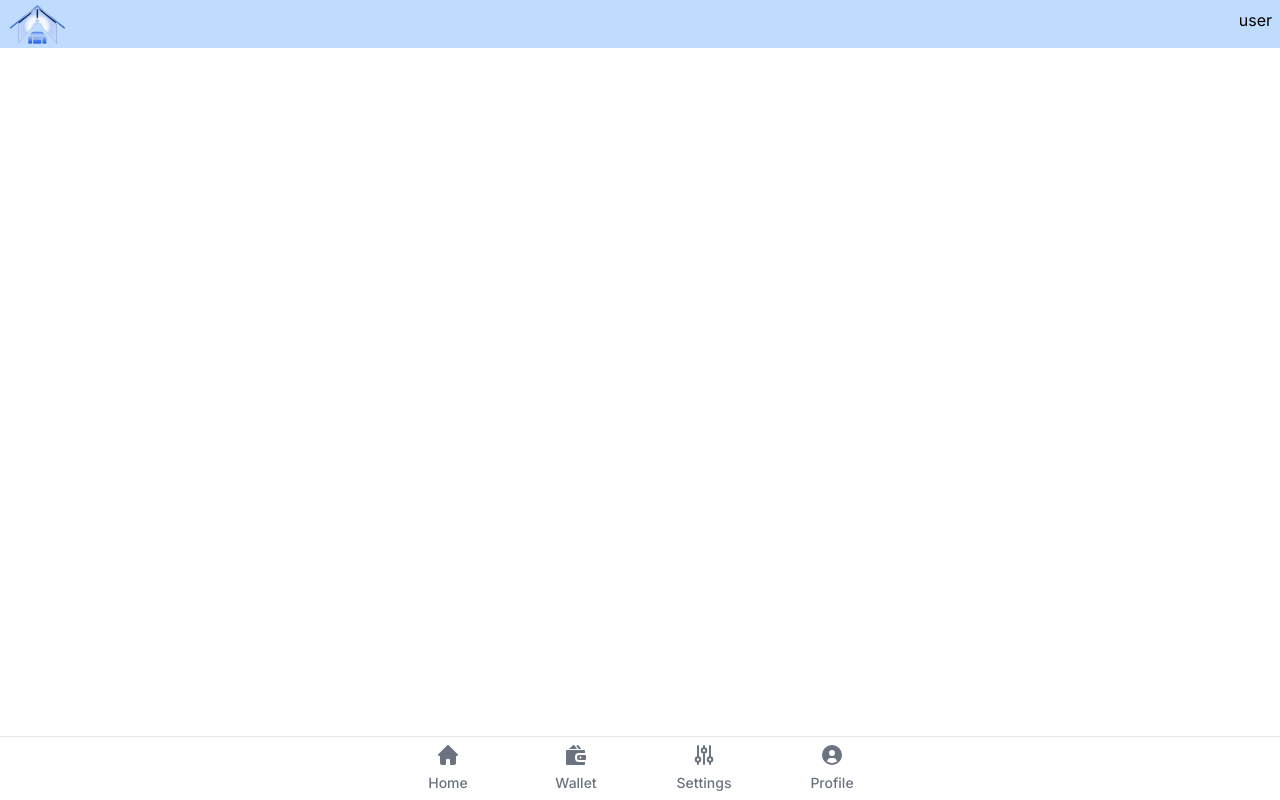
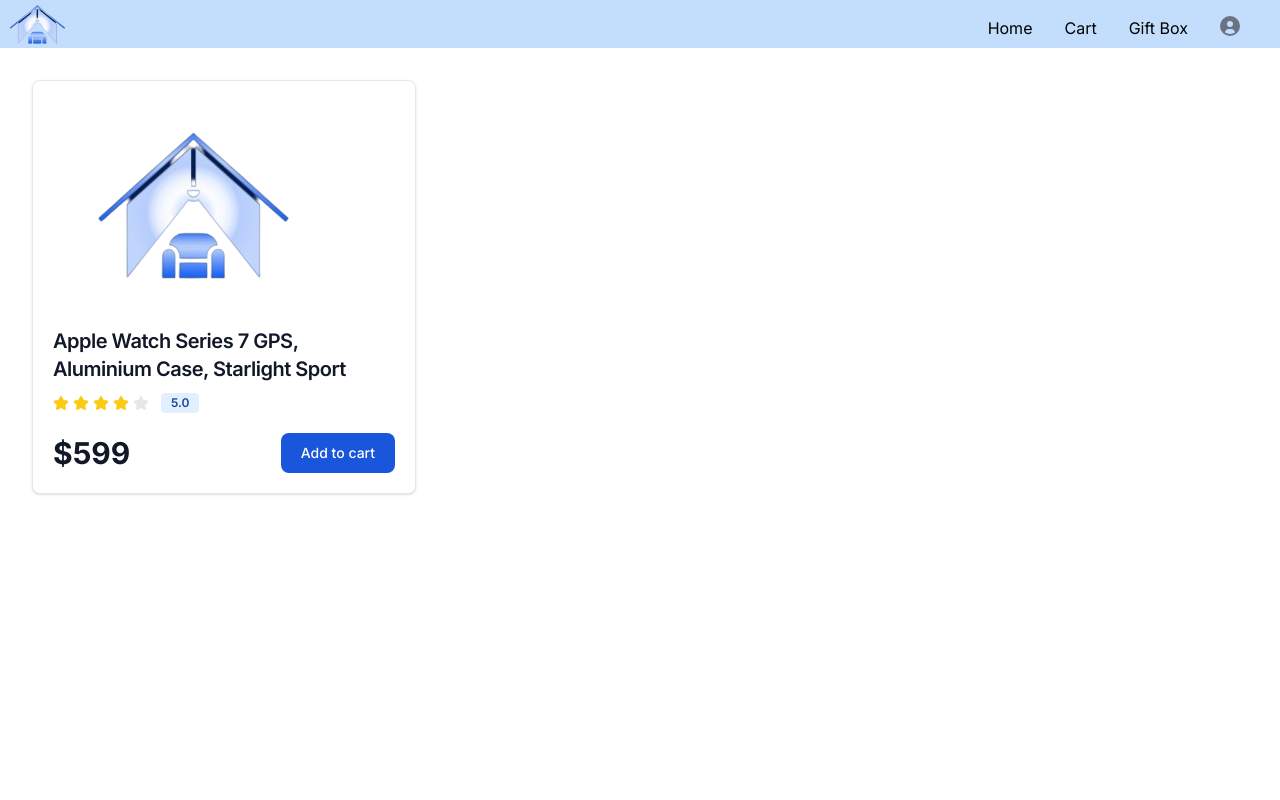
Before and after one commit to rokeowmaster/superstore, a Next.js app: page / in a window 1280 px wide. Built offline with nearby package versions, Linux system fonts and the light colour scheme.

Commit message:
Second commit

```diff
--- a/app/page.js
+++ b/app/page.js
@@ -5,12 +5,49 @@
   return (
     <>
       <Nav />
-      <main className="">
+      <main className="m-8">
+
+
+            <div class="w-full max-w-sm bg-white border border-gray-200 rounded-lg shadow dark:bg-gray-800 dark:border-gray-700">
+                <a href="#">
+                    <img class="p-8 rounded-t-lg" src="/logo.png" alt="product image" />
+                </a>
+                <div class="px-5 pb-5">
+                    <a href="#">
+                        <h5 class="text-xl font-semibold tracking-tight text-gray-900 dark:text-white">Apple Watch Series 7 GPS, Aluminium Case, Starlight Sport</h5>
+                    </a>
+                    <div class="flex items-center mt-2.5 mb-5">
+                        <div class="flex items-center space-x-1 rtl:space-x-reverse">
+                            <svg class="w-4 h-4 text-yellow-300" aria-hidden="true" xmlns="http://www.w3.org/2000/svg" fill="currentColor" viewBox="0 0 22 20">
+                                <path d="M20.924 7.625a1.523 1.523 0 0 0-1.238-1.044l-5.051-.734-2.259-4.577a1.534 1.534 0 0 0-2.752 0L7.365 5.847l-5.051.734A1.535 1.535 0 0 0 1.463 9.2l3.656 3.563-.863 5.031a1.532 1.532 0 0 0 2.226 1.616L11 17.033l4.518 2.375a1.534 1.534 0 0 0 2.226-1.617l-.863-5.03L20.537 9.2a1.523 1.523 0 0 0 .387-1.575Z"/>
+                            </svg>
+                            <svg class="w-4 h-4 text-yellow-300" aria-hidden="true" xmlns="http://www.w3.org/2000/svg" fill="currentColor" viewBox="0 0 22 20">
+                                <path d="M20.924 7.625a1.523 1.523 0 0 0-1.238-1.044l-5.051-.734-2.259-4.577a1.534 1.534 0 0 0-2.752 0L7.365 5.847l-5.051.734A1.535 1.535 0 0 0 1.463 9.2l3.656 3.563-.863 5.031a1.532 1.532 0 0 0 2.226 1.616L11 17.033l4.518 2.375a1.534 1.534 0 0 0 2.226-1.617l-.863-5.03L20.537 9.2a1.523 1.523 0 0 0 .387-1.575Z"/>
+                            </svg>
+                            <svg class="w-4 h-4 text-yellow-300" aria-hidden="true" xmlns="http://www.w3.org/2000/svg" fill="currentColor" viewBox="0 0 22 20">
+                                <path d="M20.924 7.625a1.523 1.523 0 0 0-1.238-1.044l-5.051-.734-2.259-4.577a1.534 1.534 0 0 0-2.752 0L7.365 5.847l-5.051.734A1.535 1.535 0 0 0 1.463 9.2l3.656 3.563-.863 5.031a1.532 1.532 0 0 0 2.226 1.616L11 17.033l4.518 2.375a1.534 1.534 0 0 0 2.226-1.617l-.863-5.03L20.537 9.2a1.523 1.523 0 0 0 .387-1.575Z"/>
+                            </svg>
+                            <svg class="w-4 h-4 text-yellow-300" aria-hidden="true" xmlns="http://www.w3.org/2000/svg" fill="currentColor" viewBox="0 0 22 20">
+                                <path d="M20.924 7.625a1.523 1.523 0 0 0-1.238-1.044l-5.051-.734-2.259-4.577a1.534 1.534 0 0 0-2.752 0L7.365 5.847l-5.051.734A1.535 1.535 0 0 0 1.463 9.2l3.656 3.563-.863 5.031a1.532 1.532 0 0 0 2.226 1.616L11 17.033l4.518 2.375a1.534 1.534 0 0 0 2.226-1.617l-.863-5.03L20.537 9.2a1.523 1.523 0 0 0 .387-1.575Z"/>
+                            </svg>
+                            <svg class="w-4 h-4 text-gray-200 dark:text-gray-600" aria-hidden="true" xmlns="http://www.w3.org/2000/svg" fill="currentColor" viewBox="0 0 22 20">
+                                <path d="M20.924 7.625a1.523 1.523 0 0 0-1.238-1.044l-5.051-.734-2.259-4.577a1.534 1.534 0 0 0-2.752 0L7.365 5.847l-5.051.734A1.535 1.535 0 0 0 1.463 9.2l3.656 3.563-.863 5.031a1.532 1.532 0 0 0 2.226 1.616L11 17.033l4.518 2.375a1.534 1.534 0 0 0 2.226-1.617l-.863-5.03L20.537 9.2a1.523 1.523 0 0 0 .387-1.575Z"/>
+                            </svg>
+                        </div>
+                        <span class="bg-blue-100 text-blue-800 text-xs font-semibold px-2.5 py-0.5 rounded dark:bg-blue-200 dark:text-blue-800 ms-3">5.0</span>
+                    </div>
+                    <div class="flex items-center justify-between">
+                        <span class="text-3xl font-bold text-gray-900 dark:text-white">$599</span>
+                        <a href="#" class="text-white bg-blue-700 hover:bg-blue-800 focus:ring-4 focus:outline-none focus:ring-blue-300 font-medium rounded-lg text-sm px-5 py-2.5 text-center dark:bg-blue-600 dark:hover:bg-blue-700 dark:focus:ring-blue-800">Add to cart</a>
+                    </div>
+                </div>
+            </div>
+
 
       </main>
 
 
-      <div class="fixed bottom-0 left-0 z-50 w-full h-16 bg-white border-t border-gray-200 dark:bg-gray-700 dark:border-gray-600">
+      <div class="sm:fixed hidden bottom-0 left-0 z-50 w-full h-16 bg-white border-t border-gray-200 dark:bg-gray-700 dark:border-gray-600">
           <div class="grid h-full max-w-lg grid-cols-4 mx-auto font-medium">
               <button type="button" class="inline-flex flex-col items-center justify-center px-5 hover:bg-gray-50 dark:hover:bg-gray-800 group">
                   <svg class="w-5 h-5 mb-2 text-gray-500 dark:text-gray-400 group-hover:text-blue-600 dark:group-hover:text-blue-500" aria-hidden="true" xmlns="http://www.w3.org/2000/svg" fill="currentColor" viewBox="0 0 20 20">
@@ -19,17 +56,18 @@
                   <span class="text-sm text-gray-500 dark:text-gray-400 group-hover:text-blue-600 dark:group-hover:text-blue-500">Home</span>
               </button>
               <button type="button" class="inline-flex flex-col items-center justify-center px-5 hover:bg-gray-50 dark:hover:bg-gray-800 group">
-                  <svg class="w-5 h-5 mb-2 text-gray-500 dark:text-gray-400 group-hover:text-blue-600 dark:group-hover:text-blue-500" aria-hidden="true" xmlns="http://www.w3.org/2000/svg" fill="currentColor" viewBox="0 0 20 20">
-                      <path d="M11.074 4 8.442.408A.95.95 0 0 0 7.014.254L2.926 4h8.148ZM9 13v-1a4 4 0 0 1 4-4h6V6a1 1 0 0 0-1-1H1a1 1 0 0 0-1 1v13a1 1 0 0 0 1 1h17a1 1 0 0 0 1-1v-2h-6a4 4 0 0 1-4-4Z"/>
-                      <path d="M19 10h-6a2 2 0 0 0-2 2v1a2 2 0 0 0 2 2h6a1 1 0 0 0 1-1v-3a1 1 0 0 0-1-1Zm-4.5 3.5a1 1 0 1 1 0-2 1 1 0 0 1 0 2ZM12.62 4h2.78L12.539.41a1.086 1.086 0 1 0-1.7 1.352L12.62 4Z"/>
-                  </svg>
-                  <span class="text-sm text-gray-500 dark:text-gray-400 group-hover:text-blue-600 dark:group-hover:text-blue-500">Wallet</span>
+              <svg class="w-5 h-5 mb-2 text-gray-500 dark:text-gray-400 group-hover:text-blue-600 dark:group-hover:text-blue-500" aria-hidden="true" xmlns="http://www.w3.org/2000/svg" fill="currentColor" viewBox="0 0 24 24">
+                    <path fill-rule="evenodd" d="M4 4c0-.6.4-1 1-1h1.5c.5 0 .9.3 1 .8L7.9 6H19a1 1 0 0 1 1 1.2l-1.3 6a1 1 0 0 1-1 .8h-8l.2 1H17a3 3 0 1 1-2.8 2h-2.4a3 3 0 1 1-4-1.8L5.7 5H5a1 1 0 0 1-1-1Z" clip-rule="evenodd"/>
+                </svg>
+
+                  <span class="text-sm text-gray-500 dark:text-gray-400 group-hover:text-blue-600 dark:group-hover:text-blue-500">Cart</span>
               </button>
               <button type="button" class="inline-flex flex-col items-center justify-center px-5 hover:bg-gray-50 dark:hover:bg-gray-800 group">
-                  <svg class="w-5 h-5 mb-2 text-gray-500 dark:text-gray-400 group-hover:text-blue-600 dark:group-hover:text-blue-500" aria-hidden="true" xmlns="http://www.w3.org/2000/svg" fill="none" viewBox="0 0 20 20">
-                      <path stroke="currentColor" stroke-linecap="round" stroke-linejoin="round" stroke-width="2" d="M4 12.25V1m0 11.25a2.25 2.25 0 0 0 0 4.5m0-4.5a2.25 2.25 0 0 1 0 4.5M4 19v-2.25m6-13.5V1m0 2.25a2.25 2.25 0 0 0 0 4.5m0-4.5a2.25 2.25 0 0 1 0 4.5M10 19V7.75m6 4.5V1m0 11.25a2.25 2.25 0 1 0 0 4.5 2.25 2.25 0 0 0 0-4.5ZM16 19v-2"/>
-                  </svg>
-                  <span class="text-sm text-gray-500 dark:text-gray-400 group-hover:text-blue-600 dark:group-hover:text-blue-500">Settings</span>
+              <svg class="w-5 h-5 mb-2 text-gray-500 dark:text-gray-400 group-hover:text-blue-600 dark:group-hover:text-blue-500" aria-hidden="true" xmlns="http://www.w3.org/2000/svg" fill="currentColor" viewBox="0 0 24 24">
+                <path d="M20 7h-.7a3.4 3.4 0 0 0-.7-4c-.6-.6-1.5-1-2.4-1-1.8 0-3.3 1.2-4.4 2.5C10.4 2.8 9 2 7.5 2a3.5 3.5 0 0 0-3.1 5H4a2 2 0 0 0-2 2v2a1 1 0 0 0 1 1h18a1 1 0 0 0 1-1V9a2 2 0 0 0-2-2ZM10 7H7.6a1.5 1.5 0 0 1 0-3c.9 0 2 .8 3 2.1l-.4.9Zm6.2 0h-3.8c1-1.4 2.4-3 3.8-3a1.5 1.5 0 0 1 0 3ZM13 14h-2v8h2v-8Zm-4 0H4v6a2 2 0 0 0 2 2h3v-8Zm6 0v8h3a2 2 0 0 0 2-2v-6h-5Z"/>
+            </svg>
+
+                  <span class="text-sm text-gray-500 dark:text-gray-400 group-hover:text-blue-600 dark:group-hover:text-blue-500">Gift Box</span>
               </button>
               <button type="button" class="inline-flex flex-col items-center justify-center px-5 hover:bg-gray-50 dark:hover:bg-gray-800 group">
                   <svg class="w-5 h-5 mb-2 text-gray-500 dark:text-gray-400 group-hover:text-blue-600 dark:group-hover:text-blue-500" aria-hidden="true" xmlns="http://www.w3.org/2000/svg" fill="currentColor" viewBox="0 0 20 20">
--- a/components/Nav.jsx
+++ b/components/Nav.jsx
@@ -5,9 +5,22 @@
   return (
     <nav className='bg-blue-200 h-12 flex justify-between'>
         <Image src="/logo.png" width={80} height={50} className="" alt="superstore logo" />
-        <ul className='flex m-2'>
-            <li>user</li>
+        <ul className='sm:flex hidden m-2 justify-between'>
+            <li className='mr-8 mt-2'><a href="">Home</a></li>
+            <li className='mr-8 mt-2'><a href="">Cart</a></li>
+            <li className='mr-8 mt-2'><a href="">Gift Box</a></li>
+            <li className='mr-8 mt-2'><a href="">
+            <svg class="w-5 h-5 mb-2 text-gray-500 dark:text-gray-400 group-hover:text-blue-600 dark:group-hover:text-blue-500" aria-hidden="true" xmlns="http://www.w3.org/2000/svg" fill="currentColor" viewBox="0 0 20 20">
+                <path d="M10 0a10 10 0 1 0 10 10A10.011 10.011 0 0 0 10 0Zm0 5a3 3 0 1 1 0 6 3 3 0 0 1 0-6Zm0 13a8.949 8.949 0 0 1-4.951-1.488A3.987 3.987 0 0 1 9 13h2a3.987 3.987 0 0 1 3.951 3.512A8.949 8.949 0 0 1 10 18Z"/>
+            </svg></a>
+            </li>
         </ul>
+
+        <svg class="w-6 h-6 text-gray-800 dark:text-white mr-8 mt-2 sm:hidden flex" data-drawer-target="drawer-example" data-drawer-show="drawer-example" aria-hidden="true" xmlns="http://www.w3.org/2000/svg" fill="none" viewBox="0 0 24 24">
+          <path stroke="currentColor" stroke-linecap="round" stroke-width="2" d="M5 7h14M5 12h14M5 17h14"/>
+        </svg>
+
+
     </nav>
   )
 }
--- a/package.json
+++ b/package.json
@@ -10,6 +10,7 @@
   },
   "dependencies": {
     "@sanity/vision": "^3.30.1",
+    "flowbite": "^2.3.0",
     "framer-motion": "^11.0.6",
     "next": "14.1.0",
     "next-sanity": "^8.1.2",
--- a/tailwind.config.js
+++ b/tailwind.config.js
@@ -14,5 +14,5 @@
       },
     },
   },
-  plugins: [],
+  plugins: [require('flowbite/plugin')],
 };
```
Also changed, not shown: 1 other file (tests, documents, lock files or other folders).
